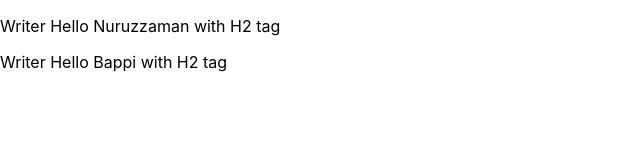
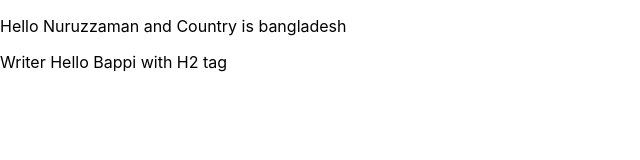
Before and after one commit to nbappi/ReactJs, a React (Create React App) app: page / in a window 1280 px wide. Shown: the top 160 px of the page, without its empty margins (0-640 px from the left). Built offline with nearby package versions, Linux system fonts and the light colour scheme.

Commit message:
With options say hello

```diff
--- a/src/App.js
+++ b/src/App.js
@@ -5,9 +5,16 @@ function Hello(props){
     )
 }
 
+function HelloWithOption(props){
+   return (
+     <p>Hello {props.name} and Country is {props.options.country}</p>
+   )
+
+}
+
 function App(){
 
-  const elem1 = <Hello name="Nuruzzaman" />
+  const elem1 = <HelloWithOption name="Nuruzzaman" options={{ country:"bangladesh", city: "tangail"}}/>
 
     return (
       <div>
```
